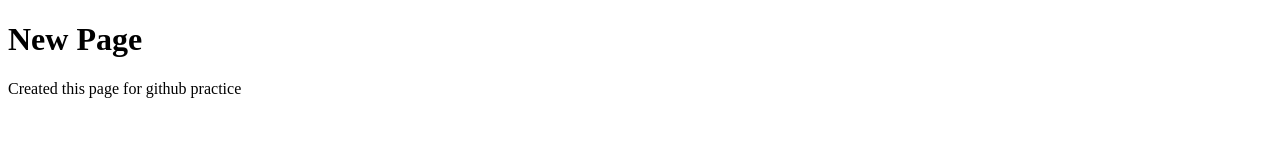
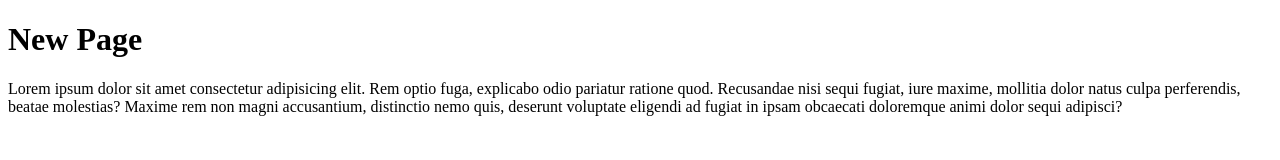
Before and after one commit to IRohit3001/Yes-bm, a plain HTML site: page New.html in a window 1280 px wide. Drawn offline with Linux system fonts and the light colour scheme.

Commit message:
harsh made changes in new.html file

```diff
--- a/New.html
+++ b/New.html
@@ -7,6 +7,6 @@
 </head>
 <body>
     <h1>New Page</h1>
-    <p>Created this page for github practice</p>
+    <p>Lorem ipsum dolor sit amet consectetur adipisicing elit. Rem optio fuga, explicabo odio pariatur ratione quod. Recusandae nisi sequi fugiat, iure maxime, mollitia dolor natus culpa perferendis, beatae molestias? Maxime rem non magni accusantium, distinctio nemo quis, deserunt voluptate eligendi ad fugiat in ipsam obcaecati doloremque animi dolor sequi adipisci?</p>
 </body>
 </html>
```
